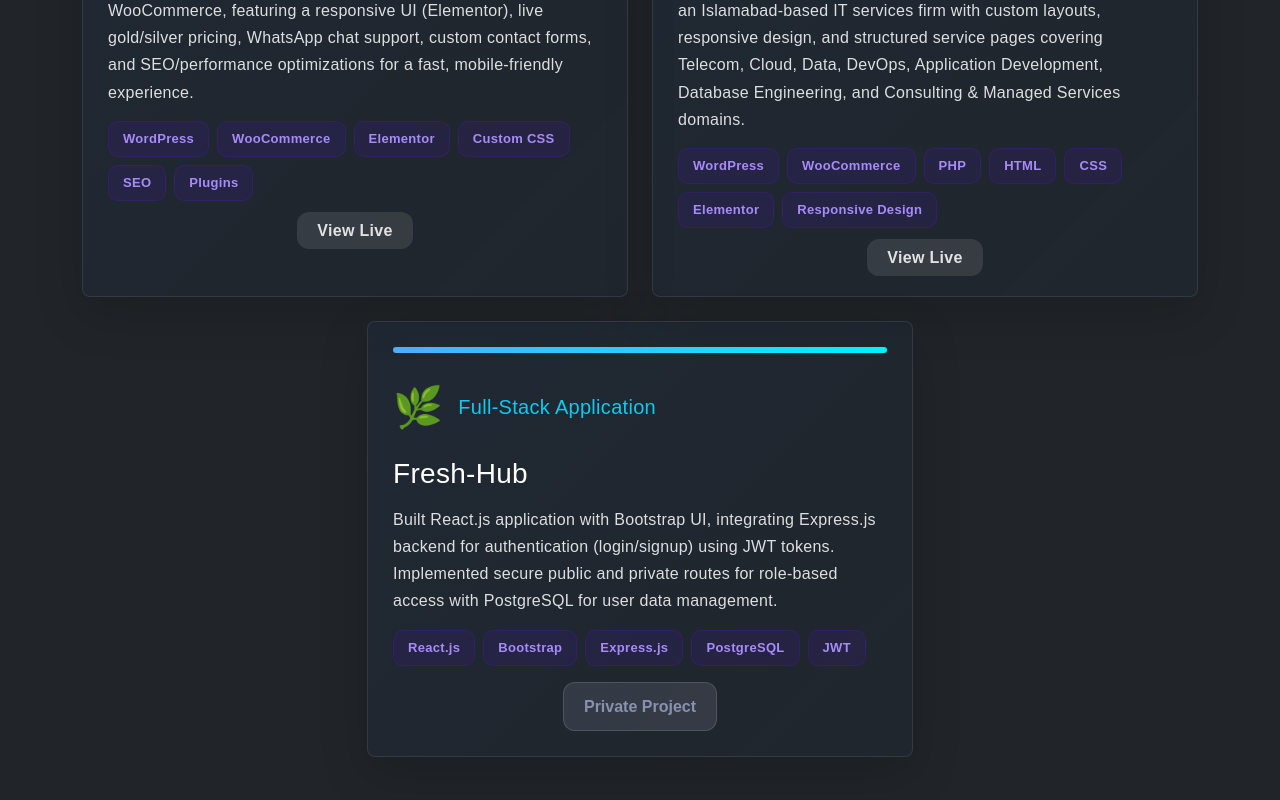
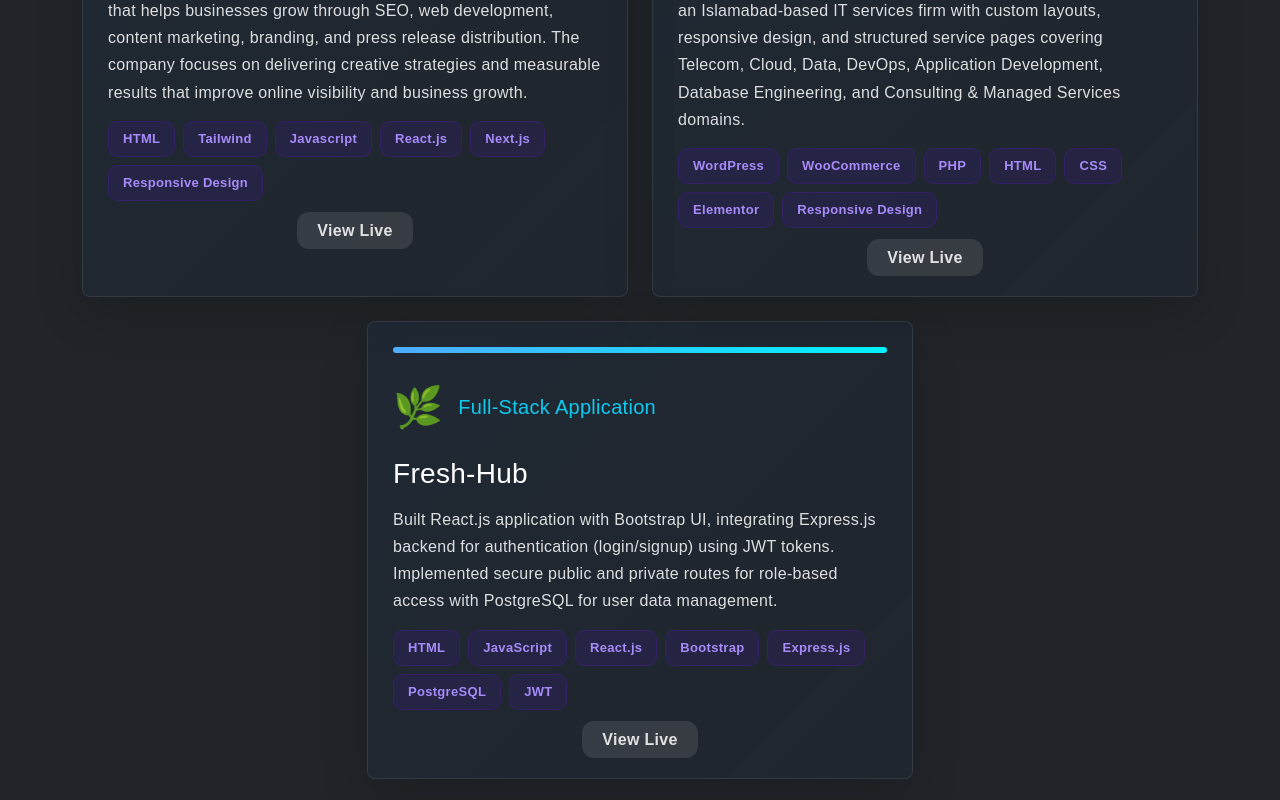
Before and after one commit to Nasir-afridi/Portfolio, a React (Vite) app in the folder Portfolio/: page /projects in a window 1280 px wide. Shown: the part 560-1360 px from the top of the page. Built offline with nearby package versions, Linux system fonts and the light colour scheme.

Commit message:
add the zeest media company project

```diff
--- a/Portfolio/src/pages/Projects.jsx
+++ b/Portfolio/src/pages/Projects.jsx
@@ -25,19 +25,19 @@
   const projects = [
     {
       id: 1,
-      title: "Qazi Jewellers",
-      type: "E-Commerce Platform",
+      title: "Zeest Media",
+      type: "Company Website",
       description:
-        "A jewellery e-commerce platform built with WordPress & WooCommerce, featuring a responsive UI (Elementor), live gold/silver pricing, WhatsApp chat support, custom contact forms, and SEO/performance optimizations for a fast, mobile-friendly experience.",
+        "Zeest Media  is a full-service digital marketing and media agency that helps businesses grow through SEO, web development, content marketing, branding, and press release distribution. The company focuses on delivering creative strategies and measurable results that improve online visibility and business growth.",
       tech: [
-        "WordPress",
-        "WooCommerce",
-        "Elementor",
-        "Custom CSS",
-        "SEO",
-        "Plugins",
+        "HTML",
+        "Tailwind",
+        "Javascript",
+        "React.js",
+        "Next.js",
+        "Responsive Design",
       ],
-      link: "https://qazijewellers.com",
+      link: "https://staging.zeestmedia.com/",
       gradient: "linear-gradient(135deg, rgb(79, 172, 254), rgb(0, 242, 254))",
       icon: "💎",
     },
@@ -66,8 +66,16 @@
       type: "Full-Stack Application",
       description:
         "Built React.js application with Bootstrap UI, integrating Express.js backend for authentication (login/signup) using JWT tokens. Implemented secure public and private routes for role-based access with PostgreSQL for user data management.",
-      tech: ["React.js", "Bootstrap", "Express.js", "PostgreSQL", "JWT"],
-      link: "#",
+      tech: [
+        "HTML",
+        "JavaScript",
+        "React.js",
+        "Bootstrap",
+        "Express.js",
+        "PostgreSQL",
+        "JWT",
+      ],
+      link: "https://github.com/Nasir-afridi/fyp-fresh-hub",
       gradient: "linear-gradient(135deg,#4facfe,#00f2fe)",
       icon: "🌿",
     },
@@ -202,23 +210,7 @@
                       View Live
                     </a>
                   </center>
-                ) : (
-                  <center>
-                    <button
-                      disabled
-                      style={{
-                        padding: "10px 20px",
-                        background: "rgba(138,142,160,.2)",
-                        color: "#8892b0",
-                        borderRadius: 12,
-                        border: "1px solid rgba(138,142,160,.3)",
-                        fontWeight: 600,
-                      }}
-                    >
-                      Private Project
-                    </button>
-                  </center>
-                )}
+                ) : null}
               </motion.div>
             </div>
           ))}
```
